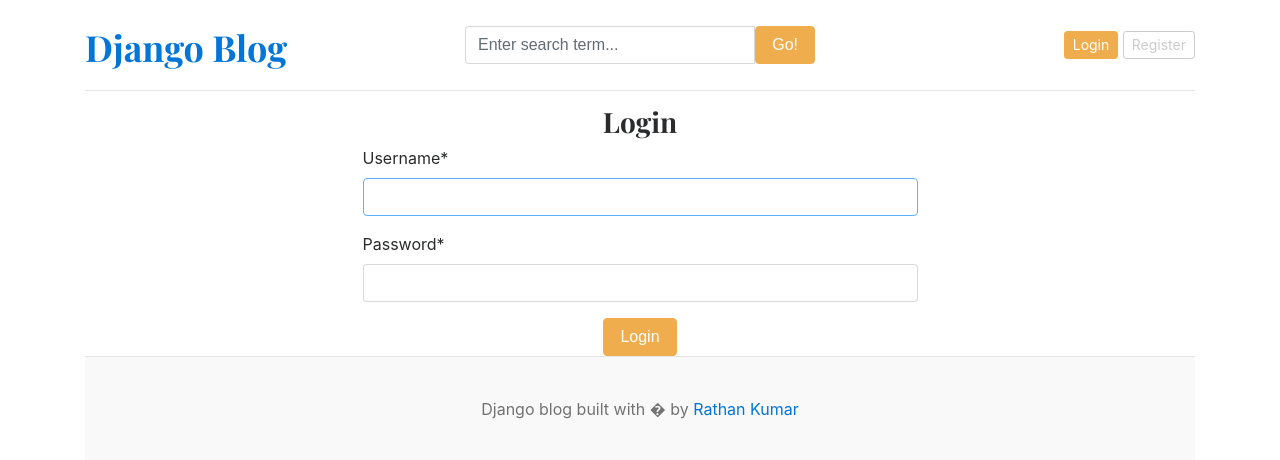
After one commit to nixigg/news-blog, a Django app: page /login/ in a window 1280 px wide. The commit adds this page. Shown: the top 460 px of the page. Run offline with Django 4.2, Linux system fonts and the light colour scheme; data that the repository does not hold is empty; some libraries are stand-ins or nearby versions.

Commit message:
Registration and Login functionality

```diff
--- a/blog_main/settings.py
+++ b/blog_main/settings.py
@@ -39,6 +39,8 @@ INSTALLED_APPS = [
     'django.contrib.staticfiles',
     'blogs',
     'assignments',
+    'crispy_forms',
+    'crispy_bootstrap4',
 ]
 
 MIDDLEWARE = [
@@ -132,3 +134,5 @@ DEFAULT_AUTO_FIELD = 'django.db.models.BigAutoField'
 
 MEDIA_URL = '/media/'
 MEDIA_ROOT = BASE_DIR / 'media'
+
+CRISPY_TEMPLATE_PACK = 'bootstrap4'
--- a/blog_main/urls.py
+++ b/blog_main/urls.py
@@ -24,6 +24,9 @@ urlpatterns = [
     path('admin/', admin.site.urls),
     path('', views.home, name='home'),
     path('category/', include('blogs.urls')),
-    path('<slug:slug>/', BlogsView.blogs, name="blogs"),
     path('blogs/search/', BlogsView.search, name='search'),
+    path('blogs/<slug:slug>/', BlogsView.blogs, name="blogs"),
+    path('register/', views.register, name='register'),
+    path('login/', views.login, name="login"),
+    path('logout/', views.logout, name="logout"),
 ]+static(settings.MEDIA_URL, document_root=settings.MEDIA_ROOT)
--- a/blog_main/views.py
+++ b/blog_main/views.py
@@ -1,6 +1,11 @@
-from django.shortcuts import render
+from django.shortcuts import render, redirect
+from .forms import RegistrationForm
+from django.contrib.auth.forms import AuthenticationForm
+from django.contrib import auth
 from blogs.models import Category, Blog
 from assignments.models import About
+
+
 
 def home(request):
     featured_posts = Blog.objects.filter(is_featured=True, status="Published")
@@ -15,3 +20,39 @@ def home(request):
         'about': about,
     }
     return render(request, 'home.html', context)
+
+
+def register(request):
+    if request.method == "POST":
+        form = RegistrationForm(request.POST)
+        if form.is_valid():
+            form.save()
+            return redirect('home')
+    else:
+        form = RegistrationForm()
+    context = {
+        'form': form,
+    }
+    return render(request, 'register.html', context)
+
+
+def login(request):
+    if request.method == "POST":
+        form = AuthenticationForm(request, request.POST)
+        if form.is_valid():
+            username = form.cleaned_data['username']
+            password = form.cleaned_data['password']
+
+            user = auth.authenticate(username=username, password=password)
+            if user is not None:
+                auth.login(request, user)
+            return redirect('home')
+    form = AuthenticationForm()
+    context = {
+        'form': form,
+    }
+    return render(request, 'login.html', context)
+
+def logout(request):
+    auth.logout(request)
+    return redirect('home')
--- a/templates/base.html
+++ b/templates/base.html
@@ -27,8 +27,13 @@
             </form>
           </div>
           <div class="col-4 d-flex justify-content-end align-items-center">
-            <a class="btn btn-sm btn-warning" href="#">Login</a> &nbsp;
-            <a class="btn btn-sm btn-outline-secondary" href="#">Register</a>
+            {% if not user.is_authenticated %}
+            <a class="btn btn-sm btn-warning" href="{% url 'login' %}">Login</a> &nbsp;
+            <a class="btn btn-sm btn-outline-secondary" href="{% url 'register' %}">Register</a>
+            {% else %}
+            <span class="m-2">You are logged in as {{user}}</span>
+            <span class="btn btn-danger"><a href="{% url 'logout' %}" class="text-white">Logout</a></span>
+            {% endif %}
           </div>
         </div>
       </header>
--- /dev/null
+++ b/templates/login.html
@@ -0,0 +1,14 @@
+{% extends "base.html" %}
+
+{% block content %}
+{% load crispy_forms_tags %}
+<h3 class="text-center">Login</h3>
+<form action="{% url 'login' %}" method="POST" class="w-50 m-auto">
+    {% csrf_token %}
+    {{form | crispy}}
+    <div class="text-center">
+        <button type="submit" class="btn btn-warning">Login</button>
+    </div>
+
+</form>
+{% endblock %}
```
Also changed, not shown: blog_main/forms.py (added, +7 -0 lines), templates/register.html (added, +15 -0 lines).
